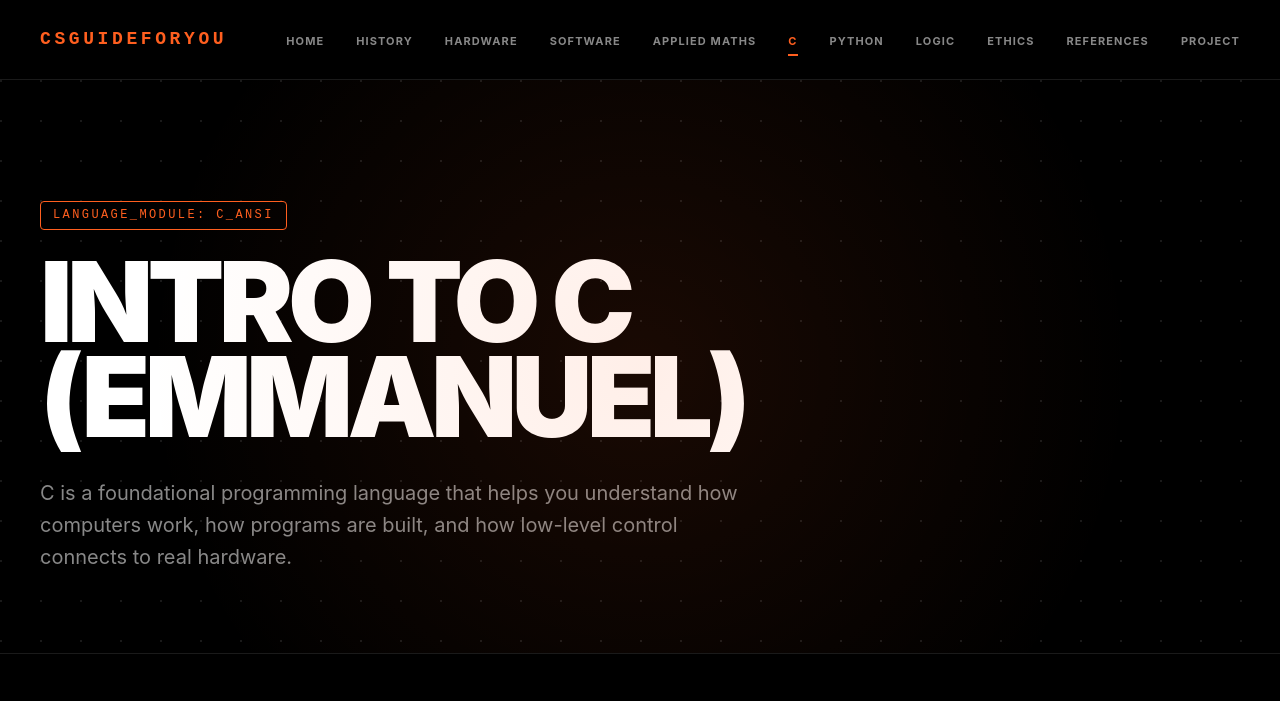
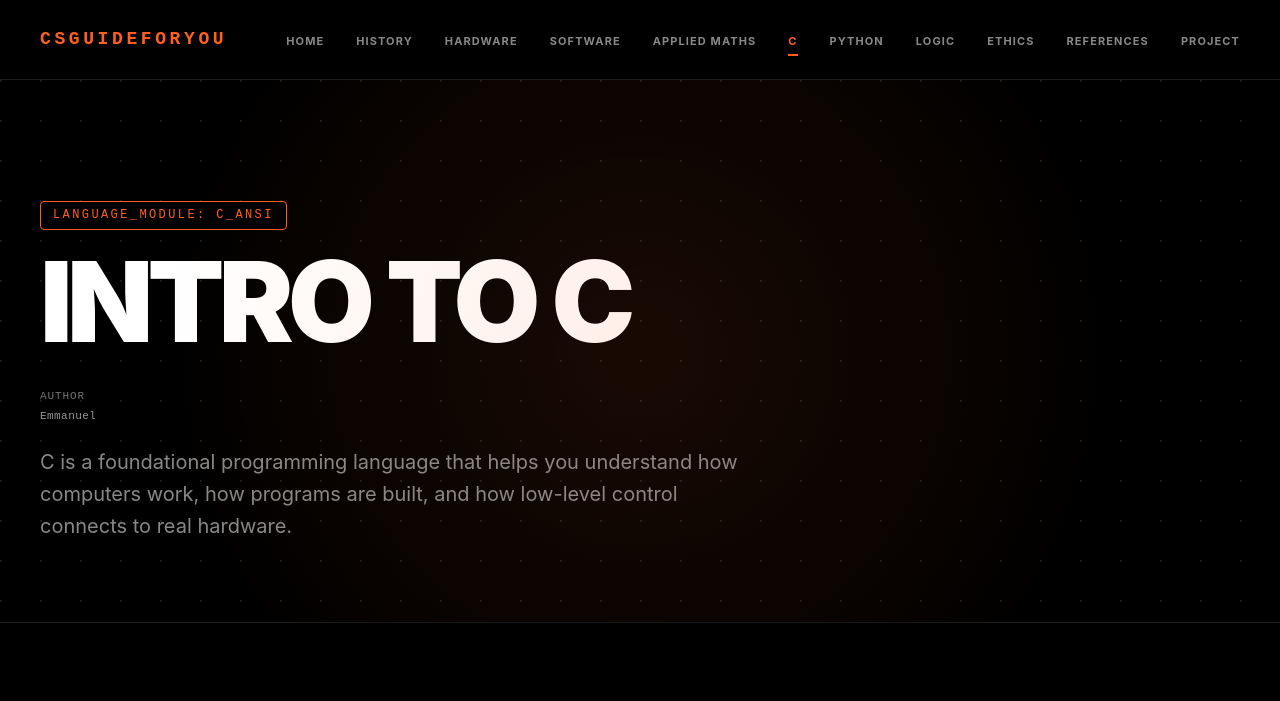
Before and after one commit to R12YKL/web-design-project, a website built with Vite: page C.html in a window 1280 px wide. Shown: the top 701 px of the page. Built offline with nearby package versions, Linux system fonts and the light colour scheme.

Commit message:
style: make author credits subtle under page titles

```diff
--- a/C.html
+++ b/C.html
@@ -30,7 +30,8 @@
         <header class="hero-banner">
             <div class="container">
                 <span class="meta-label">LANGUAGE_MODULE: C_ANSI</span>
-                <h1>Intro To C (Emmanuel)</h1>
+                <h1>Intro To C</h1>
+                <p class="author-credit">Author<span class="author-name">Emmanuel</span></p>
                 <p>C is a foundational programming language that helps you understand how computers work, how programs are built, and how low-level control connects to real hardware.</p>
             </div>
         </header>
--- a/stylesheet.css
+++ b/stylesheet.css
@@ -150,6 +150,25 @@ body {
   text-transform: uppercase;
   margin-bottom: 32px;
   max-width: 1000px;
+}
+
+.hero-banner .author-credit {
+  display: inline-flex;
+  flex-direction: column;
+  gap: 2px;
+  margin: -10px 0 20px;
+  font-family: var(--f-mono);
+  font-size: 11px;
+  letter-spacing: 0.08em;
+  text-transform: uppercase;
+  color: var(--ink-muted);
+  opacity: 0.85;
+}
+
+.hero-banner .author-credit .author-name {
+  letter-spacing: 0.04em;
+  text-transform: none;
+  color: #b2b2b2;
 }
 
 .hero-banner p {
```
Also changed, not shown: Appliedmaths.html (+2 -1 lines), Project.html (+2 -1 lines), Python.html (+2 -1 lines), ethics.html (+2 -1 lines), hardware.html (+2 -1 lines), history.html (+2 -1 lines), logic.html (+2 -1 lines), software.html (+2 -1 lines).
